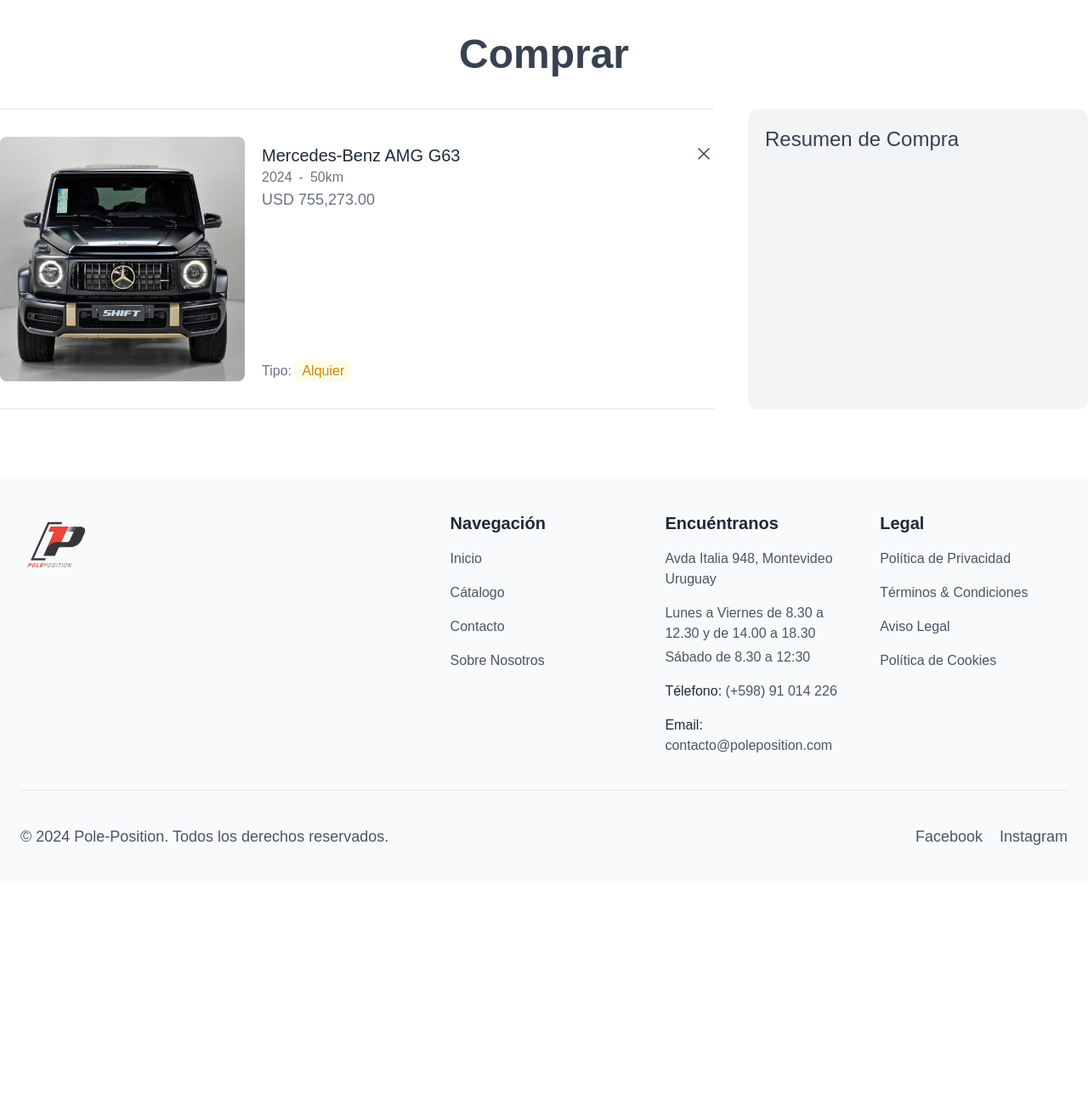
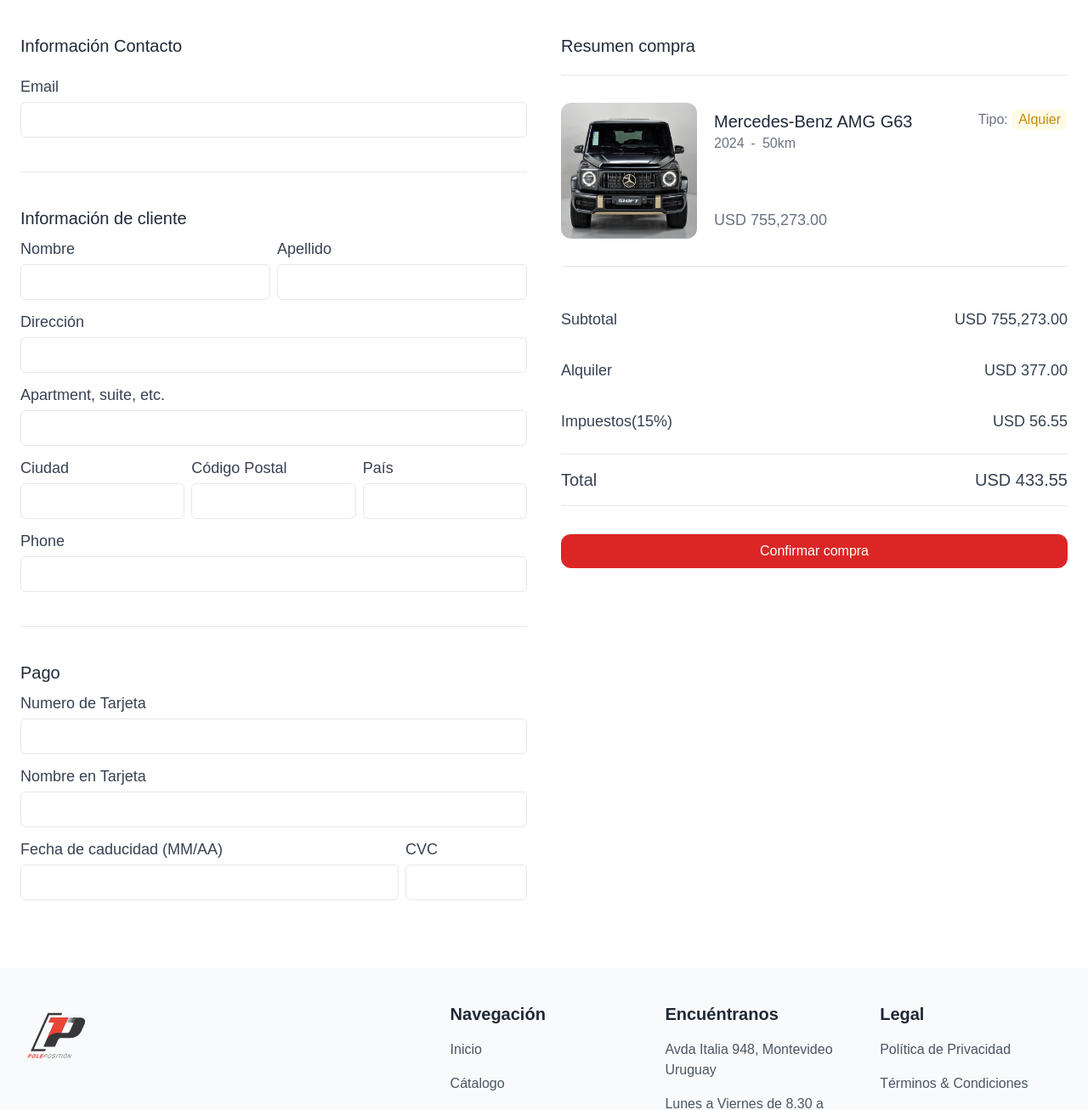
Before and after one commit to IvanARM21/Poleposition, a PHP site: page /comprar in a window 1280 px wide. Shown: the part 80-1387 px from the top of the page at 85% size. Before the commit the page ends 1075 px from the top, so only its background shows below. Run offline with PHP 8.4, Linux system fonts and the light colour scheme; some web fonts are replaced.

Commit message:
Añadiendo pagina de comprar

```diff
--- a/css/output.css
+++ b/css/output.css
@@ -1043,6 +1043,14 @@
   grid-column: span 4 / span 4;
 }
 
+.col-span-1 {
+  grid-column: span 1 / span 1;
+}
+
+.col-span-3 {
+  grid-column: span 3 / span 3;
+}
+
 .mx-auto {
   margin-left: auto;
   margin-right: auto;
@@ -1116,6 +1124,10 @@
   margin-top: auto;
 }
 
+.mt-8 {
+  margin-top: 2rem;
+}
+
 .block {
   display: block;
 }
@@ -1229,6 +1241,10 @@
   height: 100vh;
 }
 
+.h-\[581px\] {
+  height: 581px;
+}
+
 .max-h-screen {
   max-height: 100vh;
 }
@@ -1288,6 +1304,14 @@
 
 .w-full {
   width: 100%;
+}
+
+.w-60 {
+  width: 15rem;
+}
+
+.w-40 {
+  width: 10rem;
 }
 
 .min-w-\[800px\] {
@@ -1386,6 +1410,10 @@
   grid-template-columns: repeat(6, minmax(0, 1fr));
 }
 
+.grid-cols-4 {
+  grid-template-columns: repeat(4, minmax(0, 1fr));
+}
+
 .flex-row {
   flex-direction: row;
 }
@@ -1430,6 +1458,10 @@
   gap: 0.25rem;
 }
 
+.gap-10 {
+  gap: 2.5rem;
+}
+
 .gap-2 {
   gap: 0.5rem;
 }
@@ -1452,10 +1484,6 @@
 
 .gap-8 {
   gap: 2rem;
-}
-
-.gap-10 {
-  gap: 2.5rem;
 }
 
 .gap-x-2 {
@@ -1813,6 +1841,10 @@
 
 .pt-8 {
   padding-top: 2rem;
+}
+
+.pb-8 {
+  padding-bottom: 2rem;
 }
 
 .text-left {
--- a/js/search.js
+++ b/js/search.js
@@ -1,4 +1,4 @@
-import { vehicles } from "./catalogo";
+import { vehicles } from "./catalogo.js";
 
 const inputSearch = document.getElementById("search");
 
--- a/models/productos.php
+++ b/models/productos.php
@@ -205,7 +205,7 @@
         // Decodificar Base64
         $imageData = base64_decode($base64String);
 
-        // Nombre uncio
+        // Nombre unico
         $imageUnique = md5(uniqid(rand(), true)) . ".webp";
 
         $uploadDir = dirname(__DIR__) . DIRECTORY_SEPARATOR . "img" . DIRECTORY_SEPARATOR . "uploads" . DIRECTORY_SEPARATOR;
--- a/views/comprar/index.php
+++ b/views/comprar/index.php
@@ -1,47 +1,149 @@
 <section class="max-w-screen-xl mx-auto">
 
-    <h1 class="title">Comprar</h1>
+    <div class="grid grid-cols-2 px-6 gap-10">
+        <div class=" rounded-xl">
+            <div>
+                <h2 class="text-xl font-medium text-gray-800">Información Contacto</h2>
 
-    <div class="grid grid-cols-6 gap-10">
-        <div class="col-span-4 border-y py-8">
-            <div class="flex justify-between items-start">
+                <div class="flex flex-col gap-1 mt-5">
+                    <label for="email" class="text-lg text-gray-700">Email</label>
+                    <input id="email" type="email" class="w-full py-2 px-4 border rounded-md">
+                </div>
+            </div>
+
+            <div class="mt-10 pt-10 border-t">
+                <h2 class="text-xl font-medium text-gray-800">Información de cliente</h2>
+
+                <div class="flex flex-col gap-3 mt-2">
+                    <div class="grid grid-cols-2 gap-2">
+                        <div class="flex flex-col gap-1">
+                            <label for="nombre" class="text-lg text-gray-700">Nombre</label>
+                            <input type="text" id="nombre" class="w-full py-2 px-4 border rounded-md">
+                        </div>
+
+                        <div class="flex flex-col gap-1">
+                            <label for="apellido" class="text-lg text-gray-700">Apellido</label>
+                            <input type="text" id="apellido" class="w-full py-2 px-4 border rounded-md">
+                        </div>
+                    </div>
+
+                    <div class="flex flex-col gap-1">
+                        <label for="direccion" class="text-lg text-gray-700">Dirección</label>
+                        <input type="text" id="direccion" class="w-full py-2 px-4 border rounded-md">
+                    </div>
+
+                    <div class="flex flex-col gap-1">
+                        <label for="apartamento" class="text-lg text-gray-700">Apartment, suite, etc.</label>
+                        <input type="text" id="apartamento" class="w-full py-2 px-4 border rounded-md">
+                    </div>
+
+                    <div class="grid grid-cols-3 gap-2">
+                        <div class="flex flex-col gap-1">
+                            <label for="ciudad" class="text-lg text-gray-700">Ciudad</label>
+                            <input type="text" id="ciudad" class="w-full py-2 px-4 border rounded-md">
+                        </div>
+                        <div class="flex flex-col gap-1">
+                            <label for="codigo" class="text-lg text-gray-700">Código Postal</label>
+                            <input type="text" id="codigo" class="w-full py-2 px-4 border rounded-md">
+                        </div>
+                        <div class="flex flex-col gap-1">
+                            <label for="pais" class="text-lg text-gray-700">País</label>
+                            <input type="text" id="pais" class="w-full py-2 px-4 border rounded-md">
+                        </div>
+                    </div>
+
+                    <div class="flex flex-col gap-1">
+                        <label for="telefono" class="text-lg text-gray-700">Phone</label>
+                        <input type="text" id="telefono" class="w-full py-2 px-4 border rounded-md">
+                    </div>
+                </div>
+
+                <div class="mt-10 pt-10 border-t">
+                    <h2 class="text-xl font-medium text-gray-800">Pago</h2>
+
+                    <div class="flex flex-col gap-3 mt-2">
+                        <div class="flex flex-col gap-1">
+                            <label for="tarjeta" class="text-lg text-gray-700">Numero de Tarjeta</label>
+                            <input type="text" id="tarjeta" class="w-full py-2 px-4 border rounded-md">
+                        </div>
+                        <div class="flex flex-col gap-1">
+                            <label for="nombreTarjeta" class="text-lg text-gray-700">Nombre en Tarjeta</label>
+                            <input type="text" id="nombreTarjeta" class="w-full py-2 px-4 border rounded-md">
+                        </div>
+
+                        <div class="grid grid-cols-4 gap-2">
+                            <div class="flex flex-col gap-1 col-span-3">
+                                <label for="caducidad" class="text-lg text-gray-700">Fecha de caducidad (MM/AA)</label>
+                                <input type="text" id="caducidad" class="w-full py-2 px-4 border rounded-md">
+                            </div>
+                            <div class="flex flex-col gap-1 col-span-1">
+                                <label for="cvc" class="text-lg text-gray-700">CVC</label>
+                                <input type="text" id="cvc" class="w-full py-2 px-4 border rounded-md">
+                            </div>
+
+                        </div>
+                    </div>
+                </div>
+            </div>
+        </div>
+
+        <!--Fin Form -->
+
+        <!-- Resumen Orden -->
+
+        <div class="flex flex-col gap-5 sticky top-5 h-[581px]">
+            <h2 class="text-xl font-medium text-gray-800">Resumen compra</h2>
+
+            <div class="flex flex-col gap-10">
+                <div class="flex justify-between border-y py-8">
                     <div class="flex gap-5">
-                    <img src="../../img/uploads/amgg63-frente2.webp" alt="" id="image"
-                        class="w-72 aspect-square object-cover rounded-lg">
+                        <img src="../../img/uploads/amgg63-frente2.webp" alt=""
+                            class="aspect-square w-40 object-cover rounded-xl">
 
-                    <div class="flex justify-between flex-col">
-                        <div class=" py-2">
-                            <h3 class="text-xl text-gray-800 hover:text-red-600 font-medium">Mercedes-Benz AMG G63</h3>
+                        <div class="flex flex-col justify-between py-2">
+                            <div>
+                                <h3 class="text-xl text-gray-800 hover:text-red-600 font-medium">Mercedes-Benz AMG G63
+                                </h3>
                                 <div class="flex gap-2">
                                     <p class="text-gray-500 font-medium">2024</p>
                                     <p class="text-gray-500 font-medium">-</p>
                                     <p class="text-gray-500 font-medium">50km</p>
                                 </div>
+                            </div>
 
                             <p class="text-lg text-gray-500 font-medium">USD 755,273.00</p>
                         </div>
-
-                        <p class="text-gray-500 font-medium">
+                    </div>
+                    <p class="text-gray-500 font-medium py-2">
                         Tipo:
                         <span class="py-1 px-2 rounded-lg bg-yellow-50 text-yellow-600">Alquier</span>
                     </p>
                 </div>
+
+                <div class="flex flex-col gap-4">
+                    <div class="flex justify-between py-2">
+                        <p class="text-lg text-gray-700">Subtotal</p>
+                        <p class="text-lg text-gray-700 font-medium">USD 755,273.00</p>
                     </div>
-                <button class="py-2 text-gray-700">
-                    <svg xmlns="http://www.w3.org/2000/svg" viewBox="0 0 24 24" fill="currentColor" class="size-6">
-                        <path fill-rule="evenodd"
-                            d="M5.47 5.47a.75.75 0 0 1 1.06 0L12 10.94l5.47-5.47a.75.75 0 1 1 1.06 1.06L13.06 12l5.47 5.47a.75.75 0 1 1-1.06 1.06L12 13.06l-5.47 5.47a.75.75 0 0 1-1.06-1.06L10.94 12 5.47 6.53a.75.75 0 0 1 0-1.06Z"
-                            clip-rule="evenodd" />
-                    </svg>
+                    <div class="flex justify-between py-2">
+                        <p class="text-lg text-gray-700">Alquiler</p>
+                        <p class="text-lg text-gray-700 font-medium">USD 377.00</p>
+                    </div>
+                    <div class="flex justify-between py-2">
+                        <p class="text-lg text-gray-700">Impuestos(15%)</p>
+                        <p class="text-lg text-gray-700 font-medium">USD 56.55</p>
+                    </div>
+
+                    <div class="flex justify-between py-4 border-y">
+                        <p class="text-xl text-gray-700 font-medium">Total</p>
+                        <p class="text-xl text-gray-700 font-medium">USD 433.55</p>
+                    </div>
+
+                    <button class="bg-red-600 w-full py-2 px-4 text-white rounded-xl border-t mt-4">
+                        Confirmar compra
                     </button>
-
                 </div>
             </div>
-
-        <div class="col-span-2 bg-gray-100 p-5 rounded-xl ">
-            <h2 class="text-2xl font-medium text-gray-700">Resumen de Compra</h2>
-
-            <p class=""></p>
         </div>
     </div>
 </section>
```
Lines whose indentation alone changed are shown as unchanged.
